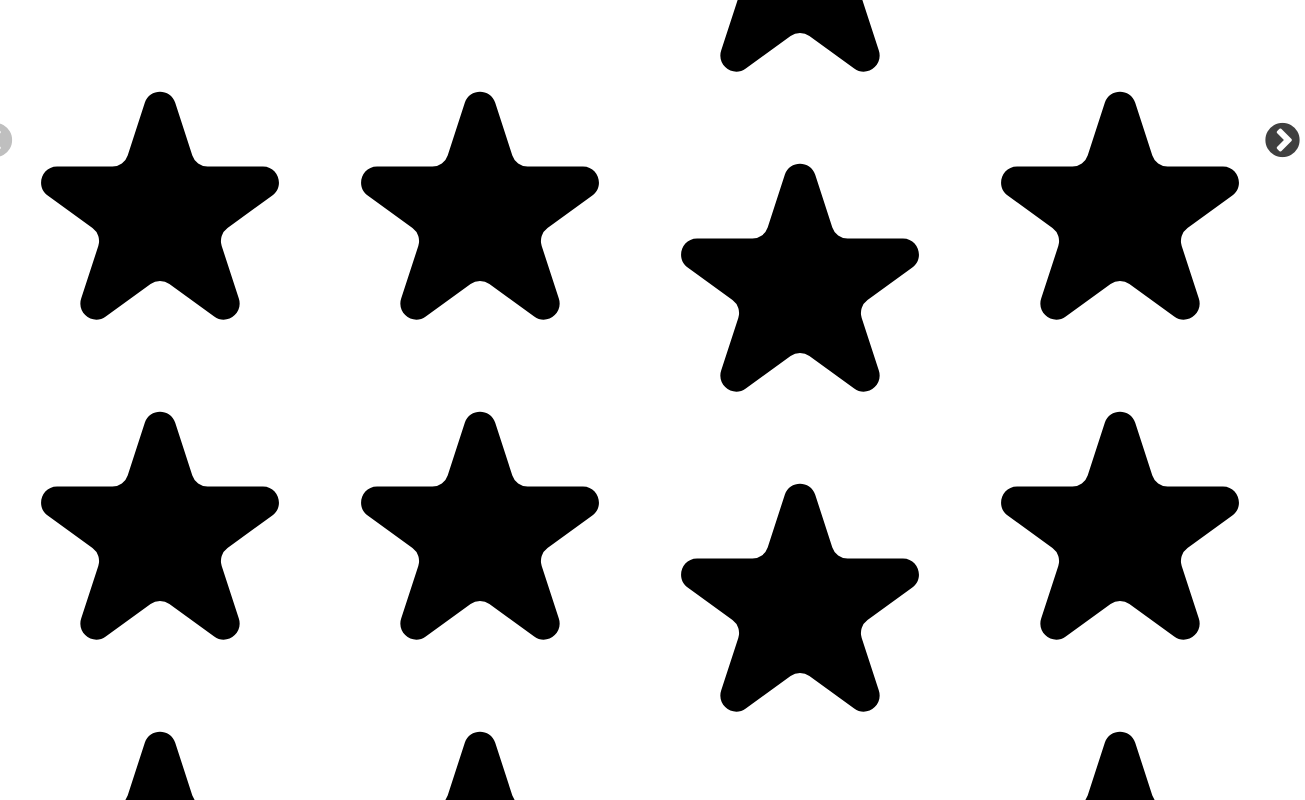
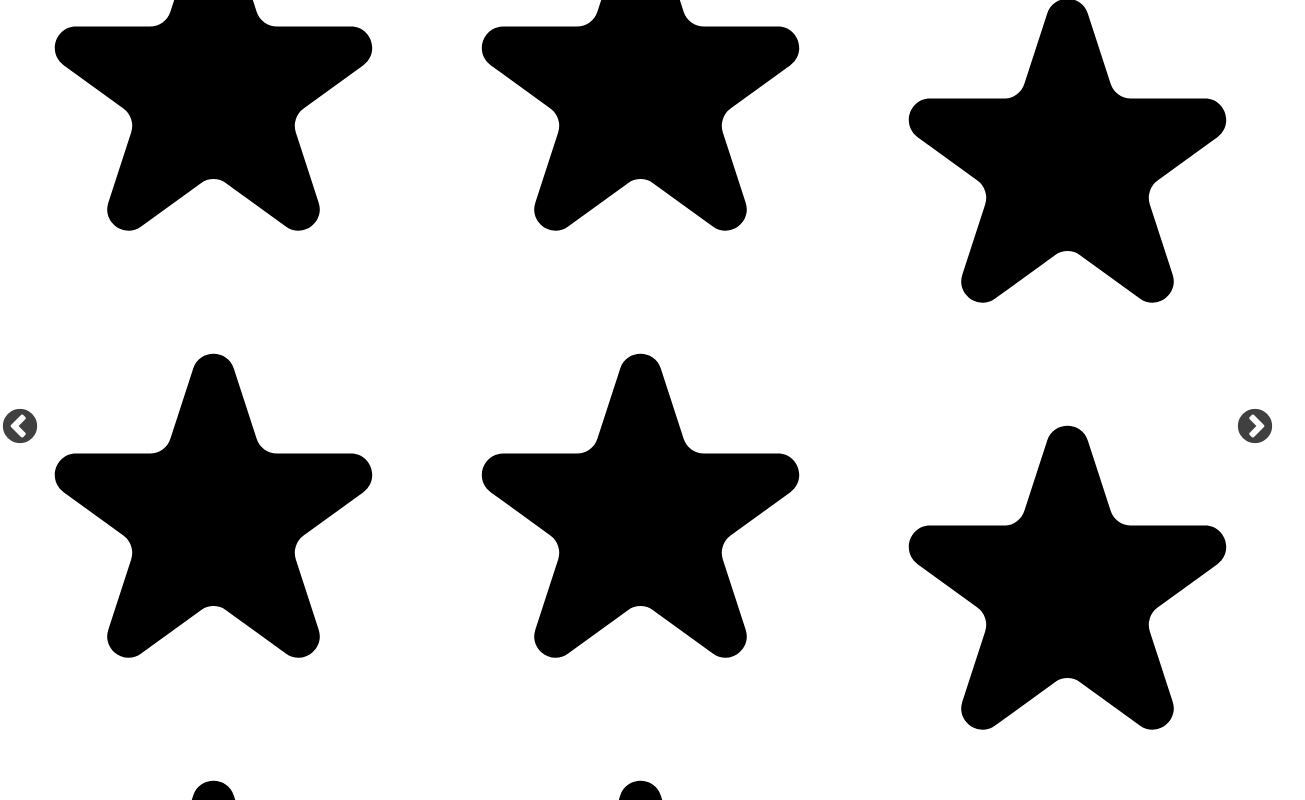
Before and after one commit to Negrea-Andrei/Courses, a React (Vite) app: page / in a window 1280 px wide. Shown: the part 7580-8380 px from the top of the page, 1305 px wide, since content can reach past the window. Built offline with nearby package versions, Linux system fonts and the light colour scheme.

Commit message:
resize the slider

```diff
--- a/src/components/Courses.jsx
+++ b/src/components/Courses.jsx
@@ -6,9 +6,9 @@ import courses_data   from '../courses_data';
 const Courses = () => {
   var settings = {
     dots: true,
-    infinite: false,
+    infinite: true,
     speed: 500,
-    slidesToShow: 4,
+    slidesToShow: 3,
     slidesToScroll: 1,
   };
 
--- a/src/index.css
+++ b/src/index.css
@@ -6,85 +6,27 @@
 @tailwind utilities;
 
 
-.slick-next:before, .slick-prev:before{
-  color: black;
-  font-size: 40px;
+.slick-prev:before,
+.slick-next:before {
+     color: black;
+     font-size: 40px;
 }
 
-.slick-next:before {
-  margin-left: -25px ;
+.slick-next:before{
+  position: absolute;
+  right:0;
+   margin-top: -10px;
+   margin-right: 5px;
 }
 
-.slick-prev {
+.slick-next,
+.slick-prev
+{
+  position: absolute;
+  right:0;
+ }
+
+.slick-prev{
   z-index: 2;
+  margin-left: 25px;
 }
-
-/*
-:root {
-  font-family: Inter, system-ui, Avenir, Helvetica, Arial, sans-serif;
-  line-height: 1.5;
-  font-weight: 400;
-
-  color-scheme: light dark;
-  color: rgba(255, 255, 255, 0.87);
-  background-color: #242424;
-
-  font-synthesis: none;
-  text-rendering: optimizeLegibility;
-  -webkit-font-smoothing: antialiased;
-  -moz-osx-font-smoothing: grayscale;
-}
-
-a {
-  font-weight: 500;
-  color: #646cff;
-  text-decoration: inherit;
-}
-a:hover {
-  color: #535bf2;
-}
-
-body {
-  margin: 0;
-  display: flex;
-  place-items: center;
-  min-width: 320px;
-  min-height: 100vh;
-}
-
-h1 {
-  font-size: 3.2em;
-  line-height: 1.1;
-}
-
-button {
-  border-radius: 8px;
-  border: 1px solid transparent;
-  padding: 0.6em 1.2em;
-  font-size: 1em;
-  font-weight: 500;
-  font-family: inherit;
-  background-color: #1a1a1a;
-  cursor: pointer;
-  transition: border-color 0.25s;
-}
-button:hover {
-  border-color: #646cff;
-}
-button:focus,
-button:focus-visible {
-  outline: 4px auto -webkit-focus-ring-color;
-}
-
-@media (prefers-color-scheme: light) {
-  :root {
-    color: #213547;
-    background-color: #ffffff;
-  }
-  a:hover {
-    color: #747bff;
-  }
-  button {
-    background-color: #f9f9f9;
-  }
-} */
```
